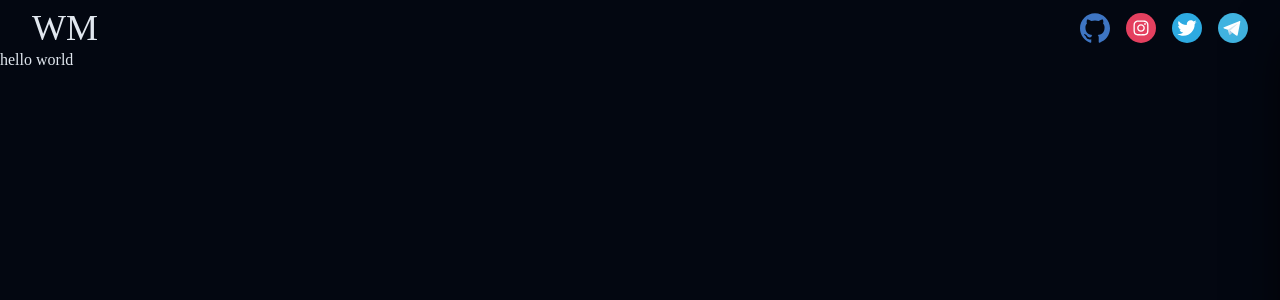
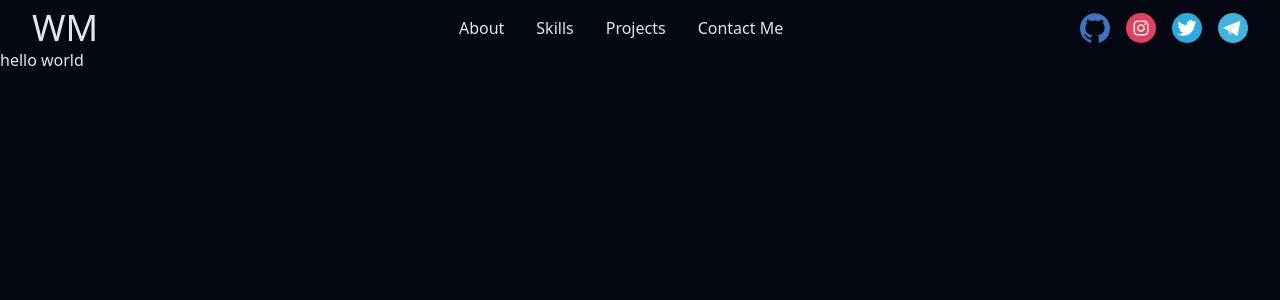
Before and after one commit to WilliamsMata/my-portfolio, a Next.js app: page / in a window 1280 px wide. Shown: the top 300 px of the page. Built offline with nearby package versions, Linux system fonts and the light colour scheme.

Commit message:
navbar and sidebar done

```diff
--- a/package.json
+++ b/package.json
@@ -9,6 +9,7 @@
     "start": "next start"
   },
   "dependencies": {
+    "@radix-ui/react-dialog": "^1.0.4",
     "@radix-ui/react-slot": "^1.0.2",
     "@t3-oss/env-nextjs": "^0.3.1",
     "class-variance-authority": "^0.6.0",
--- a/src/components/Navbar.tsx
+++ b/src/components/Navbar.tsx
@@ -10,6 +10,21 @@ export const Navbar: FC = () => {
       <nav className="container flex items-center justify-between py-2">
         <div>
           <span className="text-4xl">WM</span>
+        </div>
+
+        <div className="ml-16 hidden items-center justify-center gap-2 md:flex">
+          <Button size="sm" className="text-md" variant="ghost">
+            About
+          </Button>
+          <Button size="sm" className="text-md" variant="ghost">
+            Skills
+          </Button>
+          <Button size="sm" className="text-md" variant="ghost">
+            Projects
+          </Button>
+          <Button size="sm" className="text-md" variant="ghost">
+            Contact Me
+          </Button>
         </div>
 
         <div>
--- a/src/components/Sidebar.tsx
+++ b/src/components/Sidebar.tsx
@@ -1,16 +1,34 @@
-import React, { useContext } from "react";
-import { Drawer } from "./";
+import { useContext } from "react";
+import { Button, Sheet, SheetContent, SocialIcons } from "./ui";
 import { UIContext } from "~/context/ui";
-import { SocialIcons } from "./ui";
 
 export const Sidebar = () => {
-  const { isSidebarOpen, toggleSidebar } = useContext(UIContext);
+  const { isSidebarOpen, setSidebarOpen } = useContext(UIContext);
 
   return (
-    <Drawer open={isSidebarOpen} onClose={toggleSidebar}>
-      <div className="flex h-full flex-col items-center justify-end py-4">
-        <SocialIcons />
-      </div>
-    </Drawer>
+    <Sheet open={isSidebarOpen} onOpenChange={setSidebarOpen}>
+      <SheetContent position="right" className="w-64">
+        <div className="mt-2 flex h-full flex-col items-center justify-between pt-12">
+          <div className="flex w-full flex-col gap-2">
+            <Button size="lg" className="w-full text-xl" variant="ghost">
+              About
+            </Button>
+            <Button size="lg" className="w-full text-xl" variant="ghost">
+              Skills
+            </Button>
+            <Button size="lg" className="w-full text-xl" variant="ghost">
+              Projects
+            </Button>
+            <Button size="lg" className="w-full text-xl" variant="ghost">
+              Contact Me
+            </Button>
+          </div>
+
+          <div className="">
+            <SocialIcons />
+          </div>
+        </div>
+      </SheetContent>
+    </Sheet>
   );
 };
--- a/src/components/ui/index.ts
+++ b/src/components/ui/index.ts
@@ -1,2 +1,3 @@
 export * from "./Button";
 export * from "./SocialIcons";
+export * from "./sheet";
--- /dev/null
+++ b/src/components/ui/sheet.tsx
@@ -0,0 +1,233 @@
+"use client"
+
+import * as React from "react"
+import * as SheetPrimitive from "@radix-ui/react-dialog"
+import { cva, type VariantProps } from "class-variance-authority"
+import { X } from "lucide-react"
+
+import { cn } from "~/lib/utils"
+
+const Sheet = SheetPrimitive.Root
+
+const SheetTrigger = SheetPrimitive.Trigger
+
+const SheetClose = SheetPrimitive.Close
+
+const portalVariants = cva("fixed inset-0 z-50 flex", {
+  variants: {
+    position: {
+      top: "items-start",
+      bottom: "items-end",
+      left: "justify-start",
+      right: "justify-end",
+    },
+  },
+  defaultVariants: { position: "right" },
+})
+
+interface SheetPortalProps
+  extends SheetPrimitive.DialogPortalProps,
+    VariantProps<typeof portalVariants> {}
+
+const SheetPortal = ({
+  position,
+  className,
+  children,
+  ...props
+}: SheetPortalProps) => (
+  <SheetPrimitive.Portal className={cn(className)} {...props}>
+    <div className={portalVariants({ position })}>{children}</div>
+  </SheetPrimitive.Portal>
+)
+SheetPortal.displayName = SheetPrimitive.Portal.displayName
+
+const SheetOverlay = React.forwardRef<
+  React.ElementRef<typeof SheetPrimitive.Overlay>,
+  React.ComponentPropsWithoutRef<typeof SheetPrimitive.Overlay>
+>(({ className, children, ...props }, ref) => (
+  <SheetPrimitive.Overlay
+    className={cn(
+      "fixed inset-0 z-50 bg-background/80 backdrop-blur-sm transition-all duration-100 data-[state=closed]:animate-out data-[state=closed]:fade-out data-[state=open]:fade-in",
+      className
+    )}
+    {...props}
+    ref={ref}
+  />
+))
+SheetOverlay.displayName = SheetPrimitive.Overlay.displayName
+
+const sheetVariants = cva(
+  "fixed z-50 scale-100 gap-4 bg-background p-6 opacity-100 shadow-lg border",
+  {
+    variants: {
+      position: {
+        top: "animate-in slide-in-from-top w-full duration-300",
+        bottom: "animate-in slide-in-from-bottom w-full duration-300",
+        left: "animate-in slide-in-from-left h-full duration-300",
+        right: "animate-in slide-in-from-right h-full duration-300",
+      },
+      size: {
+        content: "",
+        default: "",
+        sm: "",
+        lg: "",
+        xl: "",
+        full: "",
+      },
+    },
+    compoundVariants: [
+      {
+        position: ["top", "bottom"],
+        size: "content",
+        class: "max-h-screen",
+      },
+      {
+        position: ["top", "bottom"],
+        size: "default",
+        class: "h-1/3",
+      },
+      {
+        position: ["top", "bottom"],
+        size: "sm",
+        class: "h-1/4",
+      },
+      {
+        position: ["top", "bottom"],
+        size: "lg",
+        class: "h-1/2",
+      },
+      {
+        position: ["top", "bottom"],
+        size: "xl",
+        class: "h-5/6",
+      },
+      {
+        position: ["top", "bottom"],
+        size: "full",
+        class: "h-screen",
+      },
+      {
+        position: ["right", "left"],
+        size: "content",
+        class: "max-w-screen",
+      },
+      {
+        position: ["right", "left"],
+        size: "default",
+        class: "w-1/3",
+      },
+      {
+        position: ["right", "left"],
+        size: "sm",
+        class: "w-1/4",
+      },
+      {
+        position: ["right", "left"],
+        size: "lg",
+        class: "w-1/2",
+      },
+      {
+        position: ["right", "left"],
+        size: "xl",
+        class: "w-5/6",
+      },
+      {
+        position: ["right", "left"],
+        size: "full",
+        class: "w-screen",
+      },
+    ],
+    defaultVariants: {
+      position: "right",
+      size: "default",
+    },
+  }
+)
+
+export interface DialogContentProps
+  extends React.ComponentPropsWithoutRef<typeof SheetPrimitive.Content>,
+    VariantProps<typeof sheetVariants> {}
+
+const SheetContent = React.forwardRef<
+  React.ElementRef<typeof SheetPrimitive.Content>,
+  DialogContentProps
+>(({ position, size, className, children, ...props }, ref) => (
+  <SheetPortal position={position}>
+    <SheetOverlay />
+    <SheetPrimitive.Content
+      ref={ref}
+      className={cn(sheetVariants({ position, size }), className)}
+      {...props}
+    >
+      {children}
+      <SheetPrimitive.Close className="absolute right-4 top-4 rounded-sm opacity-70 ring-offset-background transition-opacity hover:opacity-100 focus:outline-none focus:ring-2 focus:ring-ring focus:ring-offset-2 disabled:pointer-events-none data-[state=open]:bg-secondary">
+        <X className="h-4 w-4" />
+        <span className="sr-only">Close</span>
+      </SheetPrimitive.Close>
+    </SheetPrimitive.Content>
+  </SheetPortal>
+))
+SheetContent.displayName = SheetPrimitive.Content.displayName
+
+const SheetHeader = ({
+  className,
+  ...props
+}: React.HTMLAttributes<HTMLDivElement>) => (
+  <div
+    className={cn(
+      "flex flex-col space-y-2 text-center sm:text-left",
+      className
+    )}
+    {...props}
+  />
+)
+SheetHeader.displayName = "SheetHeader"
+
+const SheetFooter = ({
+  className,
+  ...props
+}: React.HTMLAttributes<HTMLDivElement>) => (
+  <div
+    className={cn(
+      "flex flex-col-reverse sm:flex-row sm:justify-end sm:space-x-2",
+      className
+    )}
+    {...props}
+  />
+)
+SheetFooter.displayName = "SheetFooter"
+
+const SheetTitle = React.forwardRef<
+  React.ElementRef<typeof SheetPrimitive.Title>,
+  React.ComponentPropsWithoutRef<typeof SheetPrimitive.Title>
+>(({ className, ...props }, ref) => (
+  <SheetPrimitive.Title
+    ref={ref}
+    className={cn("text-lg font-semibold text-foreground", className)}
+    {...props}
+  />
+))
+SheetTitle.displayName = SheetPrimitive.Title.displayName
+
+const SheetDescription = React.forwardRef<
+  React.ElementRef<typeof SheetPrimitive.Description>,
+  React.ComponentPropsWithoutRef<typeof SheetPrimitive.Description>
+>(({ className, ...props }, ref) => (
+  <SheetPrimitive.Description
+    ref={ref}
+    className={cn("text-sm text-muted-foreground", className)}
+    {...props}
+  />
+))
+SheetDescription.displayName = SheetPrimitive.Description.displayName
+
+export {
+  Sheet,
+  SheetTrigger,
+  SheetClose,
+  SheetContent,
+  SheetHeader,
+  SheetFooter,
+  SheetTitle,
+  SheetDescription,
+}
--- a/src/context/ui/UIContext.tsx
+++ b/src/context/ui/UIContext.tsx
@@ -4,6 +4,7 @@ interface ContextProps {
   isSidebarOpen: boolean;
 
   toggleSidebar: () => void;
+  setSidebarOpen: (newValue: boolean) => void;
 }
 
 export const UIContext = createContext({} as ContextProps);
--- a/src/context/ui/UIProvider.tsx
+++ b/src/context/ui/UIProvider.tsx
@@ -16,12 +16,17 @@ export const UIProvider = ({ children }: PropsWithChildren) => {
     dispatch({ type: "[UI] - ToggleSidebar" });
   };
 
+  const setSidebarOpen = (newValue: boolean) => {
+    dispatch({ type: "[UI] - SetSidebarOpen", payload: newValue });
+  };
+
   return (
     <UIContext.Provider
       value={{
         ...state,
 
         toggleSidebar,
+        setSidebarOpen,
       }}
     >
       {children}
--- a/src/context/ui/uiReducer.ts
+++ b/src/context/ui/uiReducer.ts
@@ -1,8 +1,13 @@
 import { type UIState } from "./";
 
-type UIActionType = {
-  type: "[UI] - ToggleSidebar";
-};
+type UIActionType =
+  | {
+      type: "[UI] - ToggleSidebar";
+    }
+  | {
+      type: "[UI] - SetSidebarOpen";
+      payload: boolean;
+    };
 
 export const uiReducer = (state: UIState, action: UIActionType): UIState => {
   switch (action.type) {
@@ -12,6 +17,12 @@ export const uiReducer = (state: UIState, action: UIActionType): UIState => {
         isSidebarOpen: !state.isSidebarOpen,
       };
 
+    case "[UI] - SetSidebarOpen":
+      return {
+        ...state,
+        isSidebarOpen: action.payload,
+      };
+
     default:
       return state;
   }
--- a/src/pages/_app.tsx
+++ b/src/pages/_app.tsx
@@ -1,13 +1,7 @@
-import { Inter, Roboto_Mono } from "next/font/google";
+import { Roboto_Mono } from "next/font/google";
 import { type AppType } from "next/dist/shared/lib/utils";
 import "~/styles/globals.css";
 import { UIProvider } from "~/context/ui";
-
-const inter = Inter({
-  subsets: ["latin"],
-  display: "swap",
-  variable: "--font-inter",
-});
 
 const roboto_mono = Roboto_Mono({
   subsets: ["latin"],
@@ -18,7 +12,7 @@ const roboto_mono = Roboto_Mono({
 const MyApp: AppType = ({ Component, pageProps }) => {
   return (
     <UIProvider>
-      <main className={`${inter.variable} ${roboto_mono.variable}`}>
+      <main className={`${roboto_mono.variable}`}>
         <Component {...pageProps} />
       </main>
     </UIProvider>
--- a/tailwind.config.ts
+++ b/tailwind.config.ts
@@ -14,7 +14,6 @@ export default {
     extend: {
       fontFamily: {
         mono: ["var(--font-roboto-mono)"],
-        sans: ["var(--font-inter)"],
       },
       colors: {
         border: "hsl(var(--border))",
```
Also changed, not shown: 1 other file (tests, documents, lock files or other folders).
